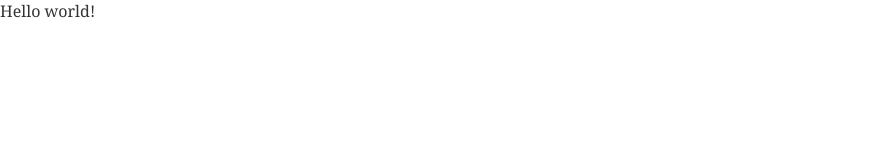
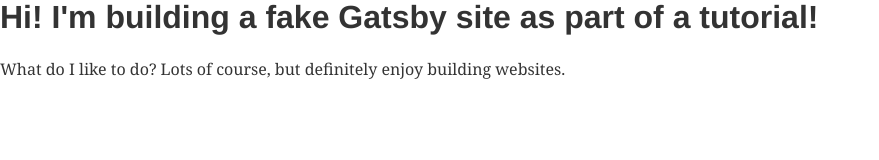
Before and after one commit to eunicode/gatsby-tut-3, a Gatsby site: page / in a window 1280 px wide. Shown: the whole page, without its empty margins (0-879 px from the left). Built offline with nearby package versions, Linux system fonts and the light colour scheme; Gatsby itself is replaced by a stand-in of ours.

Commit message:
Edit front page

```diff
--- a/src/pages/index.js
+++ b/src/pages/index.js
@@ -1,3 +1,11 @@
-import React from "react"
+import React from "react";
 
-export default () => <div>Hello world!</div>
+export default () => (
+  <div>
+    <h1>Hi! I'm building a fake Gatsby site as part of a tutorial!</h1>
+    <p>
+      What do I like to do? Lots of course, but definitely enjoy building
+      websites.
+    </p>
+  </div>
+);
```
